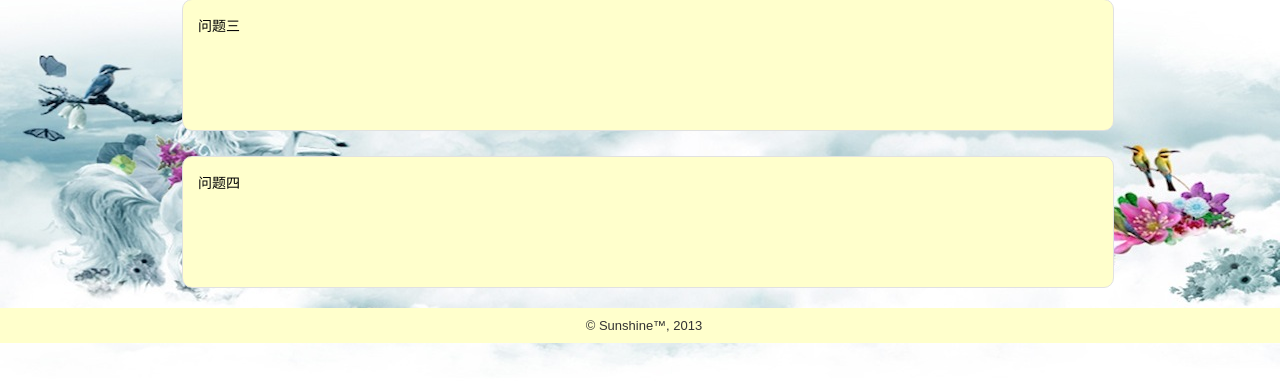
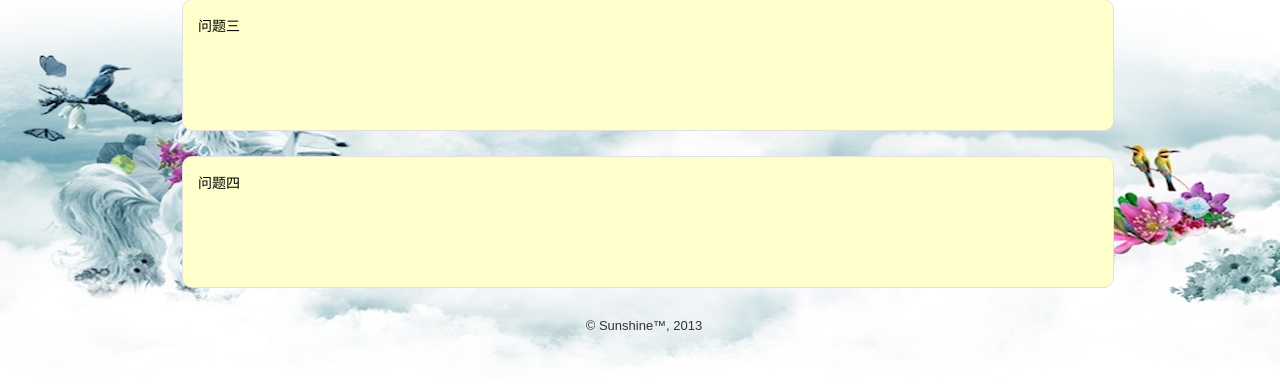
Before and after one commit to sunshinezxf/Website, a PHP site: page /index.php in a window 1280 px wide. Shown: the part 410-800 px from the top of the page. Run offline with PHP 8.4, Linux system fonts and the light colour scheme.

Commit message:
adjustment

```diff
--- a/css/core.css
+++ b/css/core.css
@@ -356,7 +356,6 @@ div .row {
 
 .footer {
 	margin: -8px -8px 0 0;
-	background-color: #ffffcc;
 	text-align: center;
 	font-weight: normal;
 	font-size: 13px;
```
